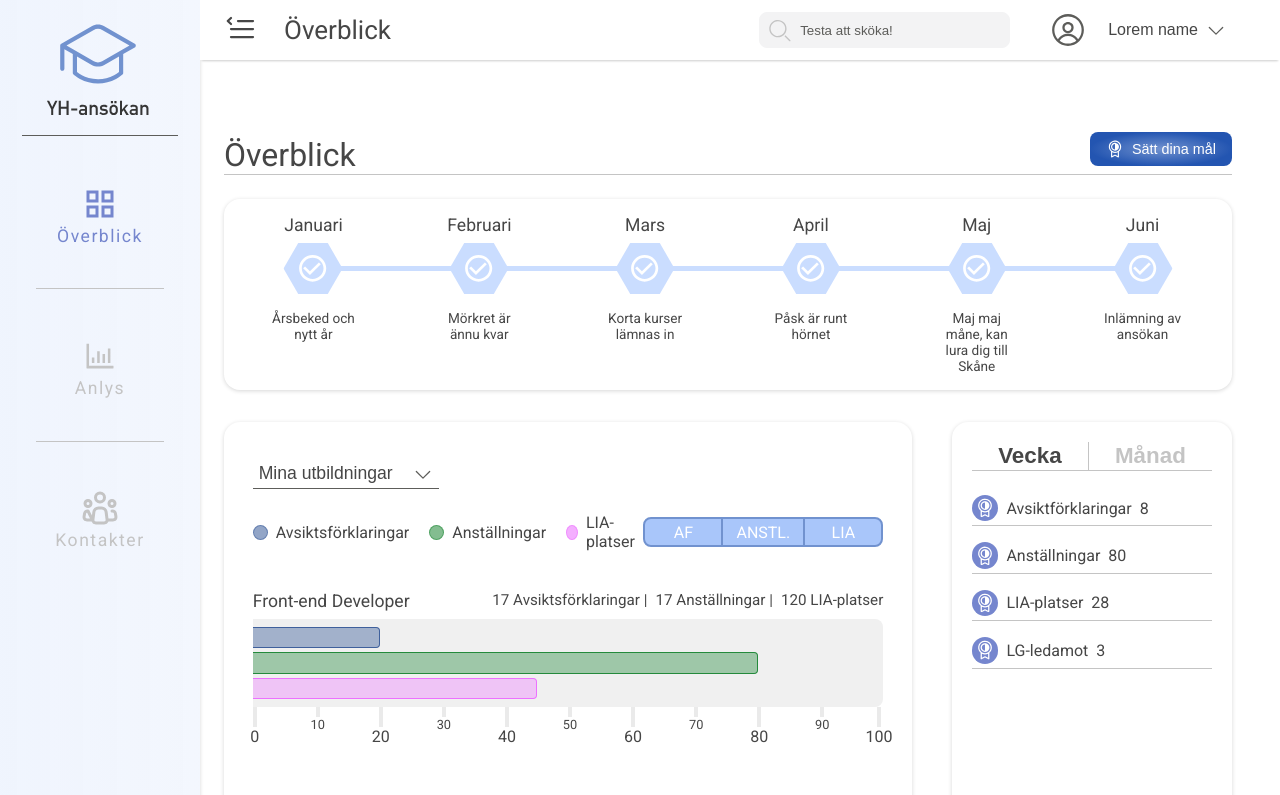
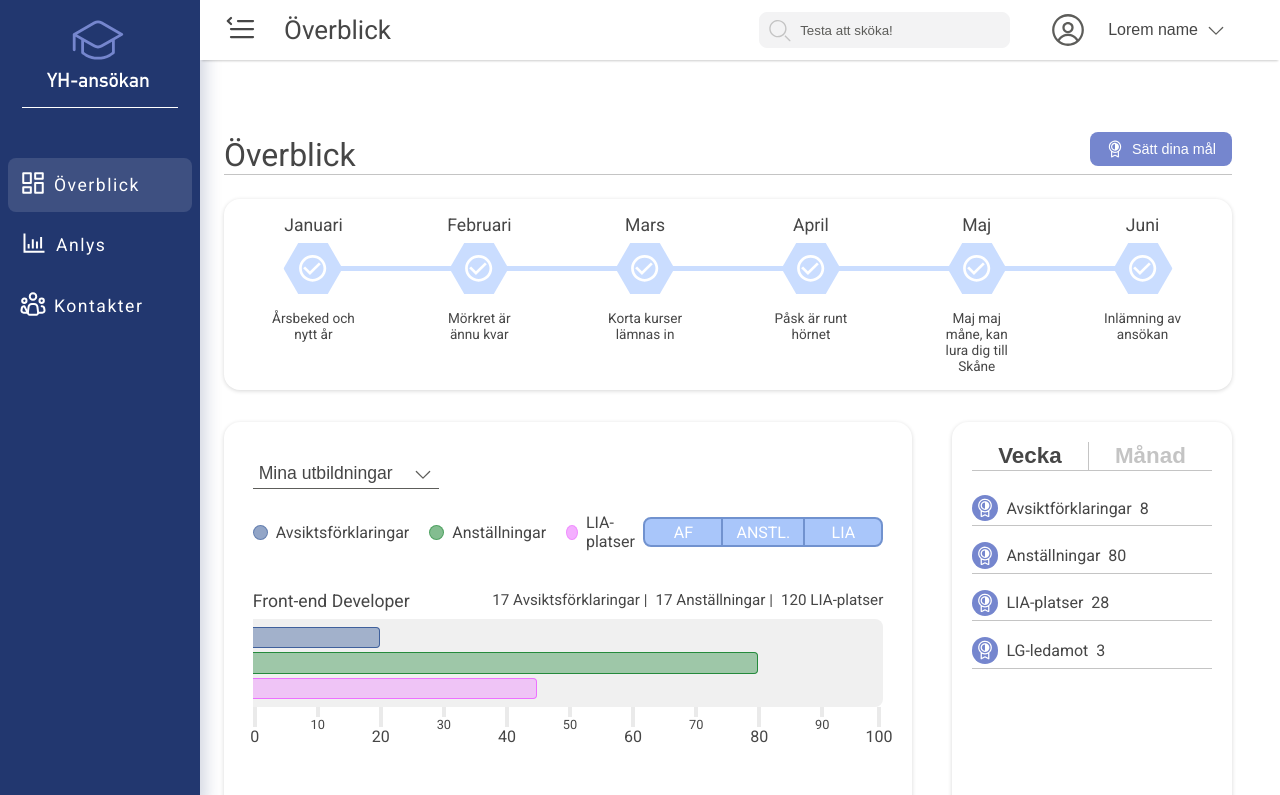
Before and after one commit to abersoft-technologies/yhs-front-end, a Next.js app: page / in a window 1280 px wide. Shown: the top 795 px of the page. Built offline with nearby package versions, Linux system fonts and the light colour scheme.

Commit message:
YS-33 Updated sidebar styling according to new Figma design

```diff
--- a/src/components/sidebar/Sidebar.module.scss
+++ b/src/components/sidebar/Sidebar.module.scss
@@ -1,11 +1,7 @@
 @use '../../../styles/variables' as var;
 
 .sidebar {
-  background: linear-gradient(
-    90deg,
-    rgba(103, 151, 240, 0.1) 0%,
-    rgba(103, 151, 240, 0.08) 100%
-  );
+  background: var.$primary-color-dark;
 
   position: fixed;
   left: 0;
@@ -15,37 +11,39 @@
   display: flex;
   flex-direction: column;
   align-items: center;
-  box-shadow: var.$subtile-box-shadow;
+  box-shadow: 1px 0px 15px 5px rgba(34, 55, 111, 0.2);
 
   .active_link {
-    transition: color 100ms ease-in-out;
-    color: var.$primary-color;
-    > svg > path {
-      transition: fill 100ms ease-in-out;
-      fill: var.$primary-color;
-    }
+    transition: all 200ms ease-in-out;
+    background: #ffffff20;
+    border-radius: 8px;
+    padding: 0.75rem;
+    /*     > svg > path {
+      transition: fill 200ms ease-in-out;
+    } */
   }
   .active_link_contacts {
-    transition: color 100ms ease-in-out;
-    color: var.$primary-color;
-    > svg > path {
+    transition: all 200ms ease-in-out;
+    background: #ffffff20;
+    border-radius: 8px;
+    padding: 0.75rem;
+    /*   > svg > path {
       transition: stroke 100ms ease-in-out;
-      stroke: var.$primary-color;
-    }
+    } */
   }
 
   div > img {
     margin-top: 0.75rem;
-    border-bottom: 1px solid var.$dark-grey;
+    border-bottom: 1px solid #fff;
     padding: 0 1.75rem 1rem 1.5rem;
   }
   ul {
     margin-top: 2.5rem;
-    height: 370px;
+    // height: 370px;
     display: flex;
     flex-direction: column;
     justify-content: space-between;
-    align-items: center;
+    align-items: flex-start;
     list-style: none;
     padding: 0;
 
@@ -60,11 +58,17 @@
       font-size: 1.1rem;
       letter-spacing: 1.5px;
       display: flex;
-      flex-direction: column;
+      justify-content: flex-start;
+      flex-direction: row;
+      gap: 0.5rem;
+      width: 160px;
       align-items: center;
       margin-top: 0.35rem;
       text-decoration: none;
-      color: var.$light-grey;
+      color: #fff;
+      background: #ffffff00;
+      border-radius: 8px;
+      padding: 0.75rem;
       > svg {
         margin-bottom: 0.25rem;
       }
--- a/src/components/sidebar/Sidebar.tsx
+++ b/src/components/sidebar/Sidebar.tsx
@@ -17,46 +17,45 @@ const Sidebar = () => {
           <Link href={'/'}>
             <a className={router.pathname == '/' ? styles.active_link : ''}>
               <svg
-                width='36'
-                height='36'
-                viewBox='0 0 36 36'
+                width='26'
+                height='26'
+                viewBox='0 0 26 26'
                 fill='none'
                 xmlns='http://www.w3.org/2000/svg'
               >
                 <path
-                  fillRule='evenodd'
-                  clipRule='evenodd'
-                  d='M4.5 4.5V16.5H16.5V4.5H4.5ZM13.5 13.5H7.5V7.5H13.5V13.5ZM4.5 19.5V31.5H16.5V19.5H4.5ZM13.5 28.5H7.5V22.5H13.5V28.5ZM19.5 4.5V16.5H31.5V4.5H19.5ZM28.5 13.5H22.5V7.5H28.5V13.5ZM19.5 19.5V31.5H31.5V19.5H19.5ZM28.5 28.5H22.5V22.5H28.5V28.5Z'
-                  fill='#C4C4C4'
+                  d='M3.25 3.25H10.8333V13H3.25V3.25ZM15.1667 3.25H22.75V8.66667H15.1667V3.25ZM15.1667 13H22.75V22.75H15.1667V13ZM3.25 17.3333H10.8333V22.75H3.25V17.3333Z'
+                  stroke='white'
+                  stroke-width='2'
+                  stroke-linecap='round'
+                  stroke-linejoin='round'
                 />
               </svg>
               Överblick
             </a>
           </Link>
         </li>
-        <hr />
         <li>
           <Link href={'/analys'}>
             <a
               className={router.pathname == '/analys' ? styles.active_link : ''}
             >
               <svg
-                width='36'
-                height='36'
-                viewBox='0 0 36 36'
+                width='28'
+                height='28'
+                viewBox='0 0 28 28'
                 fill='none'
                 xmlns='http://www.w3.org/2000/svg'
               >
                 <path
-                  d='M31.2188 27.8438H7.03125V5.90625C7.03125 5.75156 6.90469 5.625 6.75 5.625H4.78125C4.62656 5.625 4.5 5.75156 4.5 5.90625V30.0938C4.5 30.2484 4.62656 30.375 4.78125 30.375H31.2188C31.3734 30.375 31.5 30.2484 31.5 30.0938V28.125C31.5 27.9703 31.3734 27.8438 31.2188 27.8438ZM10.125 25.0312H12.0938C12.2484 25.0312 12.375 24.9047 12.375 24.75V19.6875C12.375 19.5328 12.2484 19.4062 12.0938 19.4062H10.125C9.97031 19.4062 9.84375 19.5328 9.84375 19.6875V24.75C9.84375 24.9047 9.97031 25.0312 10.125 25.0312ZM15.4688 25.0312H17.4375C17.5922 25.0312 17.7188 24.9047 17.7188 24.75V13.5C17.7188 13.3453 17.5922 13.2188 17.4375 13.2188H15.4688C15.3141 13.2188 15.1875 13.3453 15.1875 13.5V24.75C15.1875 24.9047 15.3141 25.0312 15.4688 25.0312ZM20.8125 25.0312H22.7812C22.9359 25.0312 23.0625 24.9047 23.0625 24.75V16.2422C23.0625 16.0875 22.9359 15.9609 22.7812 15.9609H20.8125C20.6578 15.9609 20.5312 16.0875 20.5312 16.2422V24.75C20.5312 24.9047 20.6578 25.0312 20.8125 25.0312ZM26.1562 25.0312H28.125C28.2797 25.0312 28.4062 24.9047 28.4062 24.75V10.6875C28.4062 10.5328 28.2797 10.4062 28.125 10.4062H26.1562C26.0016 10.4062 25.875 10.5328 25.875 10.6875V24.75C25.875 24.9047 26.0016 25.0312 26.1562 25.0312Z'
-                  fill='#C4C4C4'
+                  d='M24.2812 21.6562H5.46875V4.59375C5.46875 4.47344 5.37031 4.375 5.25 4.375H3.71875C3.59844 4.375 3.5 4.47344 3.5 4.59375V23.4062C3.5 23.5266 3.59844 23.625 3.71875 23.625H24.2812C24.4016 23.625 24.5 23.5266 24.5 23.4062V21.875C24.5 21.7547 24.4016 21.6562 24.2812 21.6562ZM7.875 19.4688H9.40625C9.52656 19.4688 9.625 19.3703 9.625 19.25V15.3125C9.625 15.1922 9.52656 15.0938 9.40625 15.0938H7.875C7.75469 15.0938 7.65625 15.1922 7.65625 15.3125V19.25C7.65625 19.3703 7.75469 19.4688 7.875 19.4688ZM12.0312 19.4688H13.5625C13.6828 19.4688 13.7812 19.3703 13.7812 19.25V10.5C13.7812 10.3797 13.6828 10.2812 13.5625 10.2812H12.0312C11.9109 10.2812 11.8125 10.3797 11.8125 10.5V19.25C11.8125 19.3703 11.9109 19.4688 12.0312 19.4688ZM16.1875 19.4688H17.7188C17.8391 19.4688 17.9375 19.3703 17.9375 19.25V12.6328C17.9375 12.5125 17.8391 12.4141 17.7188 12.4141H16.1875C16.0672 12.4141 15.9688 12.5125 15.9688 12.6328V19.25C15.9688 19.3703 16.0672 19.4688 16.1875 19.4688ZM20.3438 19.4688H21.875C21.9953 19.4688 22.0938 19.3703 22.0938 19.25V8.3125C22.0938 8.19219 21.9953 8.09375 21.875 8.09375H20.3438C20.2234 8.09375 20.125 8.19219 20.125 8.3125V19.25C20.125 19.3703 20.2234 19.4688 20.3438 19.4688Z'
+                  fill='white'
                 />
               </svg>
               Anlys
             </a>
           </Link>
         </li>
-        <hr />
 
         <li>
           <Link href={'/kontakter'}>
@@ -68,40 +67,40 @@ const Sidebar = () => {
               }
             >
               <svg
-                width='36'
-                height='36'
-                viewBox='0 0 36 36'
+                width='26'
+                height='26'
+                viewBox='0 0 26 26'
                 fill='none'
                 xmlns='http://www.w3.org/2000/svg'
               >
                 <path
-                  d='M25.0785 29.628L24.1185 21.942C23.9825 20.8533 23.4534 19.8519 22.6308 19.1259C21.8081 18.4 20.7486 17.9996 19.6515 18H16.3455C15.2489 18.0003 14.1901 18.401 13.3681 19.1269C12.5461 19.8528 12.0175 20.8538 11.8815 21.942L10.92 29.628C10.8672 30.0503 10.9049 30.4789 11.0305 30.8855C11.1561 31.2921 11.3668 31.6673 11.6486 31.9863C11.9303 32.3052 12.2767 32.5605 12.6647 32.7353C13.0527 32.9101 13.4735 33.0003 13.899 33H22.101C22.5264 33.0001 22.947 32.9097 23.3348 32.7348C23.7227 32.56 24.0689 32.3046 24.3504 31.9857C24.632 31.6668 24.8426 31.2917 24.9681 30.8852C25.0936 30.4787 25.1313 30.0501 25.0785 29.628V29.628Z'
-                  stroke='#C4C4C4'
-                  strokeWidth='3'
-                  strokeLinecap='round'
-                  strokeLinejoin='round'
+                  d='M18.1122 21.398L17.4188 15.847C17.3206 15.0607 16.9385 14.3375 16.3444 13.8132C15.7502 13.2889 14.9851 12.9997 14.1927 13H11.805C11.013 13.0002 10.2483 13.2896 9.65468 13.8139C9.06102 14.3381 8.67922 15.0611 8.58101 15.847L7.8866 21.398C7.84848 21.703 7.87569 22.0126 7.96641 22.3062C8.05713 22.5999 8.20929 22.8708 8.41278 23.1012C8.61626 23.3315 8.86643 23.5159 9.14665 23.6422C9.42688 23.7684 9.73075 23.8336 10.0381 23.8333H15.9618C16.269 23.8334 16.5728 23.7681 16.8529 23.6418C17.133 23.5155 17.383 23.3311 17.5864 23.1008C17.7897 22.8705 17.9418 22.5995 18.0324 22.306C18.1231 22.0124 18.1503 21.7029 18.1122 21.398V21.398Z'
+                  stroke='white'
+                  stroke-width='2'
+                  stroke-linecap='round'
+                  stroke-linejoin='round'
                 />
                 <path
-                  d='M18 12C20.4853 12 22.5 9.98528 22.5 7.5C22.5 5.01472 20.4853 3 18 3C15.5147 3 13.5 5.01472 13.5 7.5C13.5 9.98528 15.5147 12 18 12Z'
-                  stroke='#C4C4C4'
-                  strokeWidth='3'
+                  d='M13 8.66675C14.7949 8.66675 16.25 7.21167 16.25 5.41675C16.25 3.62182 14.7949 2.16675 13 2.16675C11.2051 2.16675 9.75 3.62182 9.75 5.41675C9.75 7.21167 11.2051 8.66675 13 8.66675Z'
+                  stroke='white'
+                  stroke-width='2'
                 />
                 <path
-                  d='M6 16.5C7.65685 16.5 9 15.1569 9 13.5C9 11.8431 7.65685 10.5 6 10.5C4.34315 10.5 3 11.8431 3 13.5C3 15.1569 4.34315 16.5 6 16.5Z'
-                  stroke='#C4C4C4'
-                  strokeWidth='3'
+                  d='M4.33341 11.9168C5.53003 11.9168 6.50008 10.9468 6.50008 9.75016C6.50008 8.55355 5.53003 7.5835 4.33341 7.5835C3.1368 7.5835 2.16675 8.55355 2.16675 9.75016C2.16675 10.9468 3.1368 11.9168 4.33341 11.9168Z'
+                  stroke='white'
+                  stroke-width='2'
                 />
                 <path
-                  d='M30 16.5C31.6569 16.5 33 15.1569 33 13.5C33 11.8431 31.6569 10.5 30 10.5C28.3431 10.5 27 11.8431 27 13.5C27 15.1569 28.3431 16.5 30 16.5Z'
-                  stroke='#C4C4C4'
-                  strokeWidth='3'
+                  d='M21.6667 11.9168C22.8633 11.9168 23.8333 10.9468 23.8333 9.75016C23.8333 8.55355 22.8633 7.5835 21.6667 7.5835C20.4701 7.5835 19.5 8.55355 19.5 9.75016C19.5 10.9468 20.4701 11.9168 21.6667 11.9168Z'
+                  stroke='white'
+                  stroke-width='2'
                 />
                 <path
-                  d='M30 21H30.459C31.1692 20.9999 31.8563 21.2518 32.3982 21.7107C32.9402 22.1697 33.3017 22.806 33.4185 23.5065L33.918 26.5065C33.9897 26.9363 33.9669 27.3766 33.8512 27.7967C33.7354 28.2168 33.5296 28.6067 33.2479 28.9391C32.9663 29.2716 32.6155 29.5388 32.2202 29.722C31.8248 29.9052 31.3943 30.0001 30.9585 30H25.5M6.00001 21H5.54101C4.83085 20.9999 4.14369 21.2518 3.60177 21.7107C3.05985 22.1697 2.69833 22.806 2.58151 23.5065L2.08201 26.5065C2.01033 26.9363 2.03314 27.3766 2.14886 27.7967C2.26458 28.2168 2.47043 28.6067 2.7521 28.9391C3.03376 29.2716 3.38448 29.5388 3.77985 29.722C4.17522 29.9052 4.60575 30.0001 5.04151 30H10.5L6.00001 21Z'
-                  stroke='#C4C4C4'
-                  strokeWidth='3'
-                  strokeLinecap='round'
-                  strokeLinejoin='round'
+                  d='M21.6666 15.1667H21.9981C22.511 15.1667 23.0073 15.3486 23.3987 15.68C23.7901 16.0115 24.0512 16.4711 24.1356 16.977L24.4963 19.1437C24.5481 19.4541 24.5316 19.7721 24.448 20.0755C24.3644 20.3789 24.2158 20.6604 24.0123 20.9006C23.8089 21.1407 23.5556 21.3336 23.2701 21.466C22.9845 21.5983 22.6736 21.6668 22.3589 21.6667H18.4166M4.3333 15.1667H4.0018C3.48891 15.1667 2.99263 15.3486 2.60125 15.68C2.20986 16.0115 1.94876 16.4711 1.86439 16.977L1.50364 19.1437C1.45187 19.4541 1.46834 19.7721 1.55192 20.0755C1.6355 20.3789 1.78417 20.6604 1.98759 20.9006C2.19102 21.1407 2.44431 21.3336 2.72986 21.466C3.0154 21.5983 3.32634 21.6668 3.64105 21.6667H7.5833L4.3333 15.1667Z'
+                  stroke='white'
+                  stroke-width='2'
+                  stroke-linecap='round'
+                  stroke-linejoin='round'
                 />
               </svg>
               Kontakter
--- a/styles/Contacts.module.scss
+++ b/styles/Contacts.module.scss
@@ -24,7 +24,8 @@
     display: flex;
     align-items: center;
     gap: var.$spacing-small;
-    background: radial-gradient(50% 50% at 50% 50%, #7192cf 0%, #2355b1 100%);
+    // background: radial-gradient(50% 50% at 50% 50%, #7192cf 0%, #2355b1 100%);
+    background: var.$primary-color;
     border-radius: var.$spacing-small;
     padding: var.$spacing-small;
     color: #ffffff;
--- a/styles/Overview.module.scss
+++ b/styles/Overview.module.scss
@@ -25,7 +25,8 @@
     display: flex;
     align-items: center;
     gap: var.$spacing-small;
-    background: radial-gradient(50% 50% at 50% 50%, #7192cf 0%, #2355b1 100%);
+    // background: radial-gradient(50% 50% at 50% 50%, #7192cf 0%, #2355b1 100%);
+    background: var.$primary-color;
     border-radius: var.$spacing-small;
     padding: var.$spacing-small;
     color: #ffffff;
```
Also changed, not shown: public/logo.svg.
